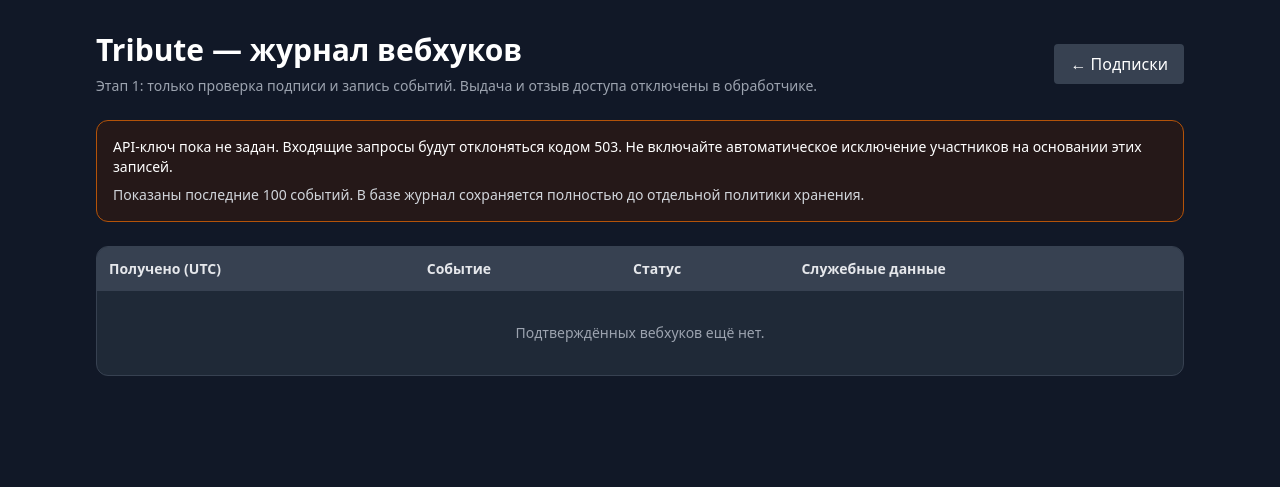
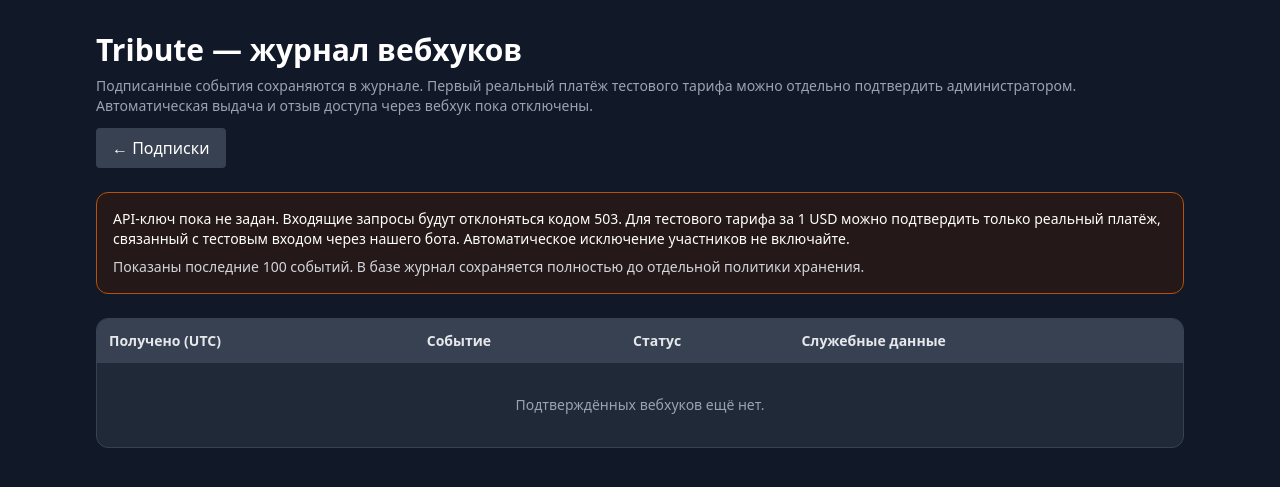
Before and after one commit to vazhap519/dato-telegram, a FastAPI app: template admin/templates/tribute_events.html in a window 1280 px wide. Shown: the top 487 px of the page. Run offline with FastAPI, Linux system fonts and the light colour scheme; the template is opened without the code that fills it, so the values that code supplies are empty; parts of the project's set-up code (start-up, migrations or seed data) failed here and were passed over; some libraries are stand-ins or nearby versions.

Commit message:
Clarify manual approval of first real Tribute payment in protected webhook journal

```diff
--- a/admin/templates/tribute_events.html
+++ b/admin/templates/tribute_events.html
@@ -10,7 +10,7 @@
 <main class="max-w-6xl mx-auto p-5 md:p-8 space-y-6">
   <header class="flex flex-wrap items-center justify-between gap-3">
     <div><h1 class="text-2xl md:text-3xl font-bold">Tribute — журнал вебхуков</h1>
-      <p class="text-gray-400 text-sm mt-2">Этап 1: только проверка подписи и запись событий. Выдача и отзыв доступа отключены в обработчике.</p>
+      <p class="text-gray-400 text-sm mt-2">Подписанные события сохраняются в журнале. Первый реальный платёж тестового тарифа можно отдельно подтвердить администратором. Автоматическая выдача и отзыв доступа через вебхук пока отключены.</p>
     </div>
     <a href="/subscriptions" class="bg-gray-700 rounded px-4 py-2">← Подписки</a>
   </header>
@@ -20,7 +20,7 @@
     {% else %}
       API-ключ пока не задан. Входящие запросы будут отклоняться кодом 503.
     {% endif %}
-    Не включайте автоматическое исключение участников на основании этих записей.
+    Для тестового тарифа за 1 USD можно подтвердить только реальный платёж, связанный с тестовым входом через нашего бота. Автоматическое исключение участников не включайте.
     <p class="mt-2 text-gray-300">Показаны последние 100 событий. В базе журнал сохраняется полностью до отдельной политики хранения.</p>
   </div>
   <div class="overflow-x-auto bg-gray-800 border border-gray-700 rounded-xl">
```
